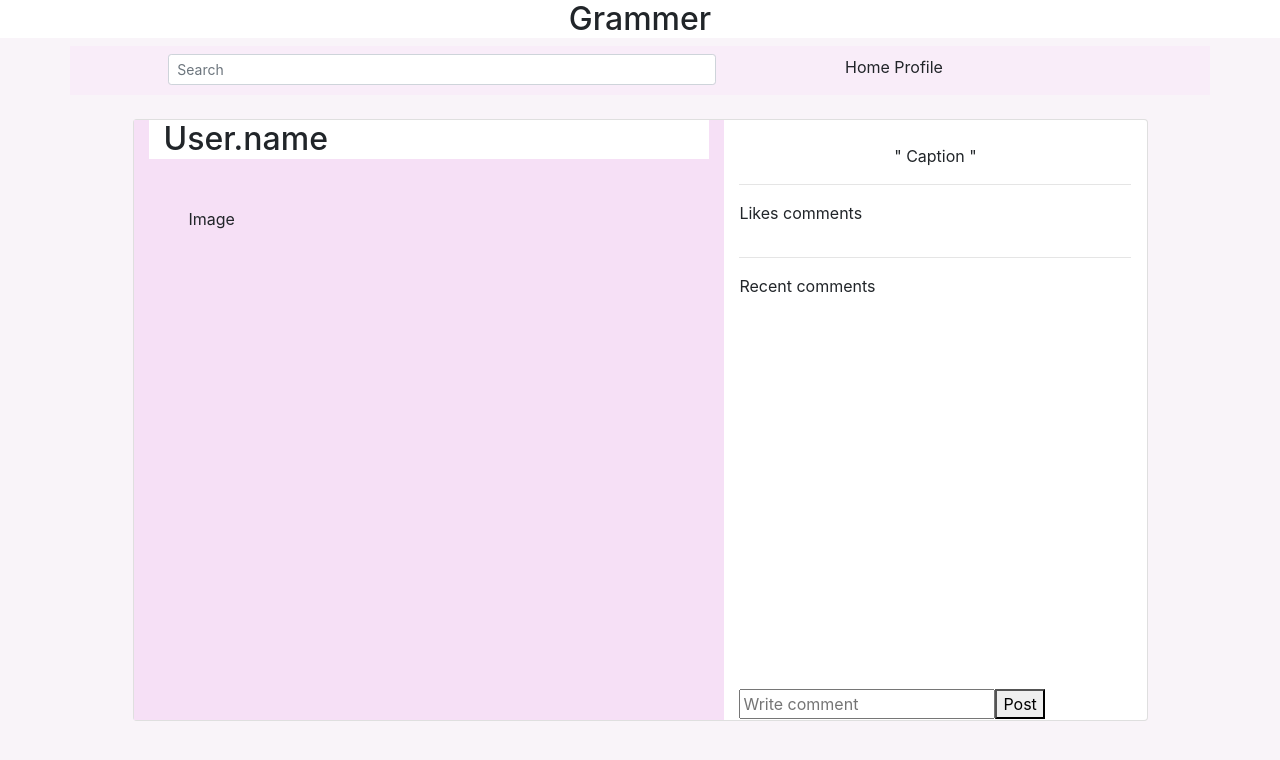
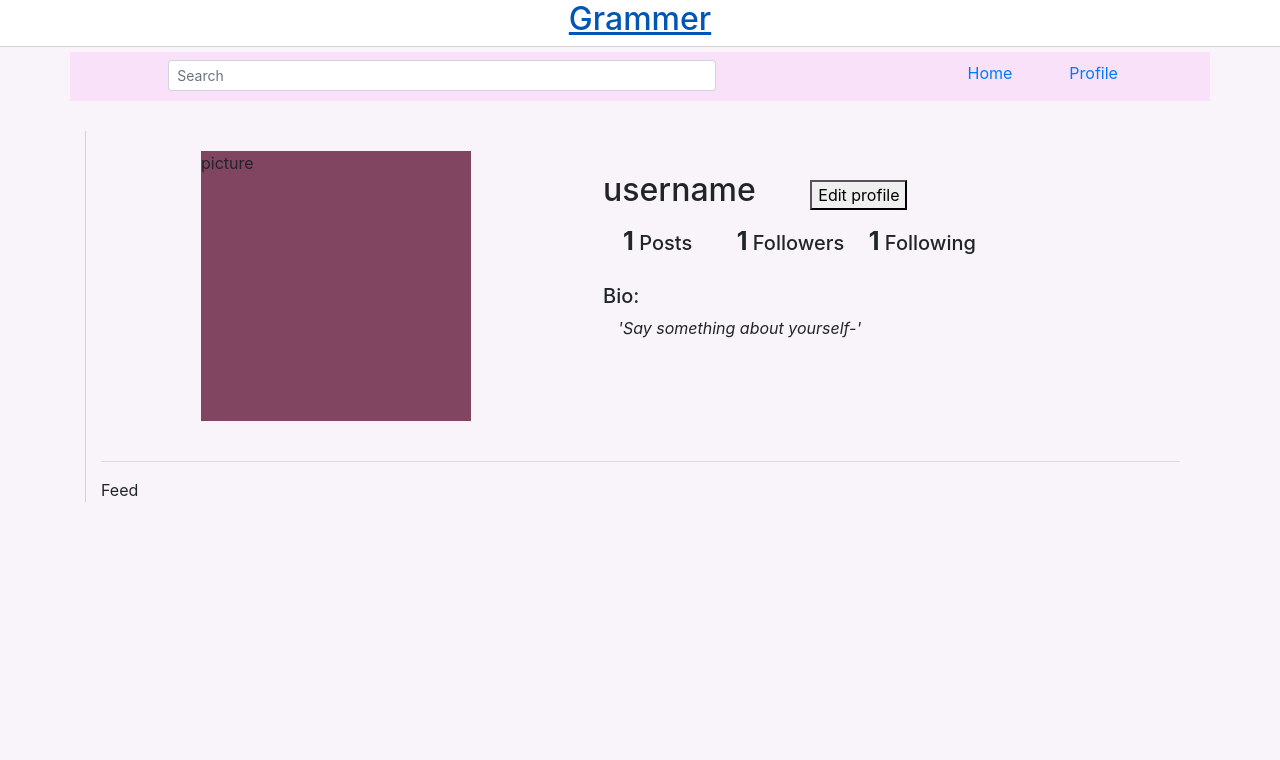
Before and after one commit to Muia23/Grammer, a Django app: page /profile in a window 1280 px wide. Shown: the top 760 px of the page. Run offline with Django 3.2, Linux system fonts and the light colour scheme; some libraries are stand-ins or nearby versions.

Commit message:
add profile page and links for both profile page and home page

```diff
--- a/user/templates/navbar.html
+++ b/user/templates/navbar.html
@@ -8,10 +8,10 @@
     </head>
     <body>
         <nav class="navbar-fluid">
-            <h2 style="text-align: center;">Grammer</h2>
+            <a href="{% url 'home' %}"><h2 style="text-align: center;">Grammer</h2></a>
         </nav>
-        <div class="container" style="background-color: rgba(251, 208, 251,.2);">
-            <div class="row" >
+        <div class="container" style="background-color: rgba(251, 208, 251,.5); margin-top: 5px;">
+            <div class="row">
                 <div class="col-sm-8 col-md-8 col-lg-8">
                     <form class="form-inline d-flex justify-content-center md-form form-sm active-purple-2 mt-2" >
                         <input class="form-control form-control-sm mr-3 w-75" type="text" placeholder="Search" aria-label="Search">
@@ -19,14 +19,15 @@
                     </form>
                 </div>
                 <div class="col-sm-4 col-md-4 col-lg-4">
-                    <p style="padding-top: 9px; display: inline-block;">Home</p>
-                    <p style="padding-top: 9px; display: inline-block;">Profile</p>
+                    <a href="{% url 'home' %}"><p style="padding-top: 9px; display: inline-block; padding-left: 35%;">Home</p></a>
+                    <a href="{% url 'profile' %}"><p style="padding-top: 9px; display: inline-block; padding-left: 15%; ">Profile</p></a>
                 </div>
             </div>
         </div>
         <style>
             .navbar-fluid {
                 background-color: white;
+                border-bottom:solid lightgrey .01em;
             }
             .active-purple-2 input.form-control[type=text]:focus:not([readonly]) {
               border-bottom: 1px solid #ce93d8;
--- /dev/null
+++ b/user/templates/profile.html
@@ -0,0 +1,34 @@
+{% extends 'base.html' %}
+    {% block content %}
+    {{ block.super}}
+        <div class="container" style="border-left: solid  lightgrey 0.02em; margin-top: 30px;">
+            <div class="row">
+                <div class="col-md-5">
+                   <div class="icon" style="width: 270px; height: 270px; background-color:#824561; margin-left: 100px; margin-top: 20px;">
+                       <img="" alt='profile picture'>
+                       <p>picture </p>
+                   </div>
+                </div>
+                <div class="col-md-7" style="margin-top: 40px; padding-left: 40px;">
+                    <div class="container">
+                        <h2 style="display: inline-block;">username</h2>
+                        <p style="display: inline-block; padding-left: 50px;"><button> Edit profile</button></p>
+                    </div>
+                    <div class="container">
+                        <h5 style="display: inline-block; padding-left: 20px;"><span style="font-size: 25px;"><strong>1</strong></span> Posts</h5>
+                        <h5 style="display: inline-block; padding-left: 40px;"><span style="font-size: 25px;"><strong>1</strong></span> Followers</h5>
+                        <h5 style="display: inline-block; padding-left: 20px;"><span style="font-size: 25px;"><strong>1</strong></span> Following</h5>
+                    </div>
+                    <div class="container" style="padding-top:20px;">
+                        <h5>Bio:</h5>
+                        <div class="container">
+                            <p style="font-style:oblique;">'Say something about yourself-'</p>
+                        </div>
+                    </div>
+                </div>
+            </div>
+            <br>
+            <hr>
+                <p>Feed</p>
+        </div>
+    {% endblock %}
--- a/user/urls.py
+++ b/user/urls.py
@@ -3,5 +3,6 @@ from . import views
 
 urlpatterns = [
 
-    url('', views.index),
+    url('^$', views.index, name='home'),
+    url('profile$', views.profile, name='profile'),
 ]
--- a/user/views.py
+++ b/user/views.py
@@ -3,3 +3,6 @@ from django.shortcuts import render
 # Create your views here.
 def index(request):
     return render(request, 'index.html')
+
+def profile(request):
+    return render(request, 'profile.html')
```
Also changed, not shown: user/templates/index.html (+52 -0 lines).
